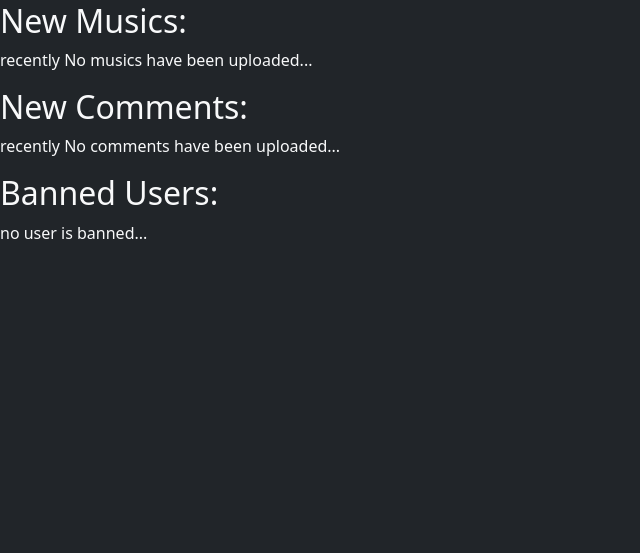
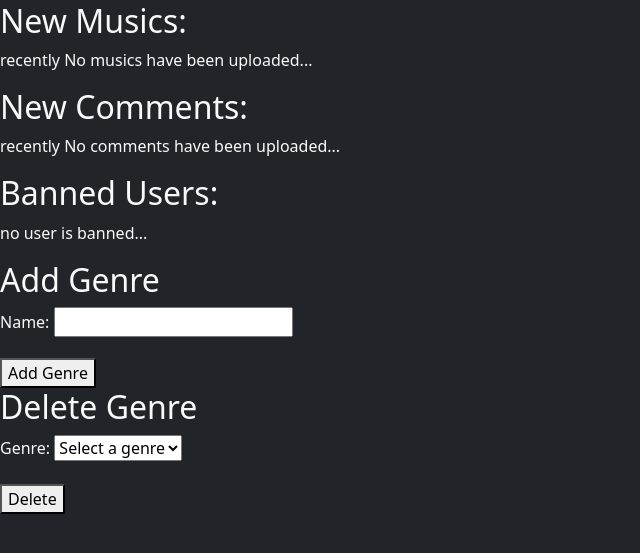
Before and after one commit to fatemehzarebahari/DjangoWebApplication, a Django app: page /adminPage in a window 1280 px wide. Shown: the part 57-610 px from the top of the page, without its empty margins (0-640 px from the left). Run offline with Django 4.2, Linux system fonts and the light colour scheme; the visitor is signed in with stand-in values (Sample User, id 1); data that the repository does not hold is empty; some libraries are stand-ins or nearby versions.

Commit message:
adding genres

```diff
--- a/MusicRoar/main/admin.py
+++ b/MusicRoar/main/admin.py
@@ -1,7 +1,8 @@
 from django.contrib import admin
-from .models import Music,Comment,Ban
+from .models import Music,Comment,Ban, Genre
 
 # Register your models here.
 admin.site.register(Music)
 admin.site.register(Comment)
 admin.site.register(Ban)
+admin.site.register(Genre)
--- a/MusicRoar/main/forms.py
+++ b/MusicRoar/main/forms.py
@@ -1,7 +1,7 @@
 from django import forms
 from django.contrib.auth.forms import UserCreationForm
 from django.contrib.auth.models import User
-from .models import Music,Comment
+from .models import Music,Comment,Genre
 from crispy_forms.helper import FormHelper
 from crispy_forms.layout import Submit
 
@@ -17,7 +17,15 @@ class RegisterForm(UserCreationForm):
 class MusicForm(forms.ModelForm):
     class Meta:
         model = Music
-        fields = ['title', 'audio_file']
+        fields = ['title', 'audio_file', 'genre']
+
+    genre = forms.ModelChoiceField(
+        queryset=Genre.objects.all(),
+        widget=forms.Select,
+        required=False,
+        empty_label="Select a genre"
+    )
+
     def __init__(self, *args, **kwargs):
         super(MusicForm, self).__init__(*args, **kwargs)
         self.helper = FormHelper()
@@ -29,3 +37,21 @@ class CommentForm(forms.ModelForm):
     class Meta:
         model = Comment
         fields = ['text']
+
+
+class GenreForm(forms.ModelForm):
+    class Meta:
+        model = Genre
+        fields = ['name']
+
+class DeleteGenreForm(forms.ModelForm):
+    class Meta:
+        model = Genre
+        fields = ['genre']
+
+    genre = forms.ModelChoiceField(
+        queryset=Genre.objects.all(),
+        widget=forms.Select,
+        required=False,
+        empty_label="Select a genre"
+    )
--- a/MusicRoar/main/models.py
+++ b/MusicRoar/main/models.py
@@ -1,20 +1,16 @@
 from django.db import models
 from django.contrib.auth.models import User
 
+class Genre(models.Model):
+    name = models.CharField(max_length=20, unique=True)
 
+    def __str__(self):
+        return self.name
 class Music(models.Model):
     class Status(models.TextChoices):
         ACCEPTED = "accepted"
         PENDING = "pending"
         DECLINED = "declined"
-
-    class Type(models.TextChoices):
-        POP = "Pop"
-        ROCK = "Rock"
-        FOLK = "Folk"
-        JAZZ="Jazz"
-        CLASSIC = "Classic"
-
 
     author = models.ForeignKey(User, on_delete=models.CASCADE)
     title = models.CharField(max_length=255)
@@ -26,12 +22,7 @@ class Music(models.Model):
         choices=Status.choices,
         default=Status.PENDING,
     )
-    type = models.CharField(
-        max_length=10,
-        choices=Type.choices,
-        default=Type.POP,
-        null=False
-    )
+    genre = models.ForeignKey(Genre, on_delete=models.SET_NULL, null=True)
 
     def like_count(self):
         return self.like_set.filter(isLiked=True).count()
--- a/MusicRoar/main/templates/main/AdminPage.html
+++ b/MusicRoar/main/templates/main/AdminPage.html
@@ -74,4 +74,19 @@
     <p>no user is banned...</p>
 {% endif %}
 
+
+
+<h2>Add Genre</h2>
+  <form method="post" action="{% url 'add-genre' %}">
+    {% csrf_token %}
+    {{ genre_form.as_p }}
+    <button type="submit">Add Genre</button>
+  </form>
+
+  <h2>Delete Genre</h2>
+  <form method="post" action="{% url 'delete-genre' %}">
+    {% csrf_token %}
+    {{ delete_genre_form.as_p }}
+    <button type="submit">Delete</button>
+  </form>
 {% endblock content %}
--- a/MusicRoar/main/templates/main/UserPage.html
+++ b/MusicRoar/main/templates/main/UserPage.html
@@ -93,6 +93,7 @@
                     {% else %}
                       <a href="{% url 'accept-music' music.id %}" class="btn btn-primary" role="button">reAccept</a>
                     {% endif %}
+                      <a href="{% url 'edit_music' music.id %}" class="btn btn-primary" role="button">Edit</a>
                   {% endif %}
                   {% if music.author == user or user.is_staff %}
                     <p>music status: {{ music.status }}</p>
--- a/MusicRoar/main/urls.py
+++ b/MusicRoar/main/urls.py
@@ -22,4 +22,7 @@ urlpatterns = [
     path('most-liked', views.most_liked, name='most-liked'),
     path('most-commented', views.most_commented, name='most-commented'),
     path('most-viewed', views.most_viewed, name='most-viewed'),
+    path('add-genre', views.add_genre, name="add-genre"),
+    path('delete-genre/', views.delete_genre, name="delete-genre"),
+    path('genre_detail/<int:genreId>', views.genre_detail, name="genre_detail")
 ]
--- a/MusicRoar/main/views.py
+++ b/MusicRoar/main/views.py
@@ -1,15 +1,16 @@
 from django.http import HttpResponseForbidden
 from django.shortcuts import render, redirect, get_object_or_404, redirect
-from .forms import RegisterForm, MusicForm, CommentForm
+from .forms import RegisterForm, MusicForm, CommentForm, GenreForm, DeleteGenreForm
 from django.contrib.auth.decorators import login_required
 from django.contrib.auth import login, logout, authenticate
-from .models import History, Music, Like, Comment, User,Ban, View
+from .models import History, Music, Like, Comment, User,Ban, View, Genre
 from django.core.files.base import ContentFile
 
 
 # Create your views here.
 def home(request):
-    return render(request, 'main/Home.html')
+    genres = Genre.objects.all()
+    return render(request, 'main/Home.html', {"genres": genres})
 
 
 @login_required(login_url='/login')
@@ -104,14 +105,14 @@ def userPage(request, userId):
 def edit_music(request, musicId):
     music = get_object_or_404(Music, id=musicId)
 
-    if request.user != music.author:
+    if request.user != music.author and not request.user.is_staff:
         return HttpResponseForbidden("You don't have permission to edit this music.")
 
     if request.method == "POST":
         form = MusicForm(request.POST, instance=music)
         if form.is_valid():
             form.save()
-            return redirect('my-profile')
+            return redirect('explore')
     else:
         form = MusicForm(instance=music)
 
@@ -212,11 +213,14 @@ def adminPage(request):
     comments = Comment.objects.filter(status=Comment.Status.PENDING)
     musics = Music.objects.filter(status=Music.Status.PENDING)
     banned_users = Ban.objects.all()
-
+    form = GenreForm()
+    delete_genre_form = DeleteGenreForm()
     context = {
         "comments": comments,
         "musics": musics,
-        "banned_users": banned_users
+        "banned_users": banned_users,
+        "genre_form": form,
+        "delete_genre_form": delete_genre_form
     }
     return render(request, 'main/AdminPage.html', context)
 
@@ -245,3 +249,34 @@ def most_commented(request):
 def most_viewed(request):
     sortedMusics = sorted(Music.objects.filter(status=Music.Status.ACCEPTED), key=lambda x: x.view_count(), reverse=True)
     return render(request, 'main/Explore.html', {"musics": sortedMusics})
+
+
+@login_required(login_url="/login")
+def add_genre(request):
+    if request.method == 'POST':
+        form = GenreForm(request.POST)
+        if form.is_valid():
+            form.save()
+    return redirect('adminPage')
+
+
+@login_required(login_url="/login")
+def delete_genre(request):
+    if request.method == 'POST':
+        form = DeleteGenreForm(request.POST)
+        if form.is_valid():
+            genre = form.cleaned_data['genre']
+            if genre:
+                genre.delete()
+    return redirect('adminPage')
+
+
+@login_required(login_url="/login")
+def genre_detail(request, genreId):
+    banned_users = Ban.objects.values('user')
+    genre = get_object_or_404(Genre, id=genreId)
+    musics = Music.objects.filter(
+        status=Music.Status.ACCEPTED,
+        genre=genre
+    ).exclude(author__id__in=banned_users)
+    return render(request, 'main/Explore.html', {"musics": musics})
```
Also changed, not shown: MusicRoar/main/templates/main/Home.html (+18 -0 lines), MusicRoar/main/migrations/0018_genre_remove_music_type_music_genre.py (added), 1 other file.
